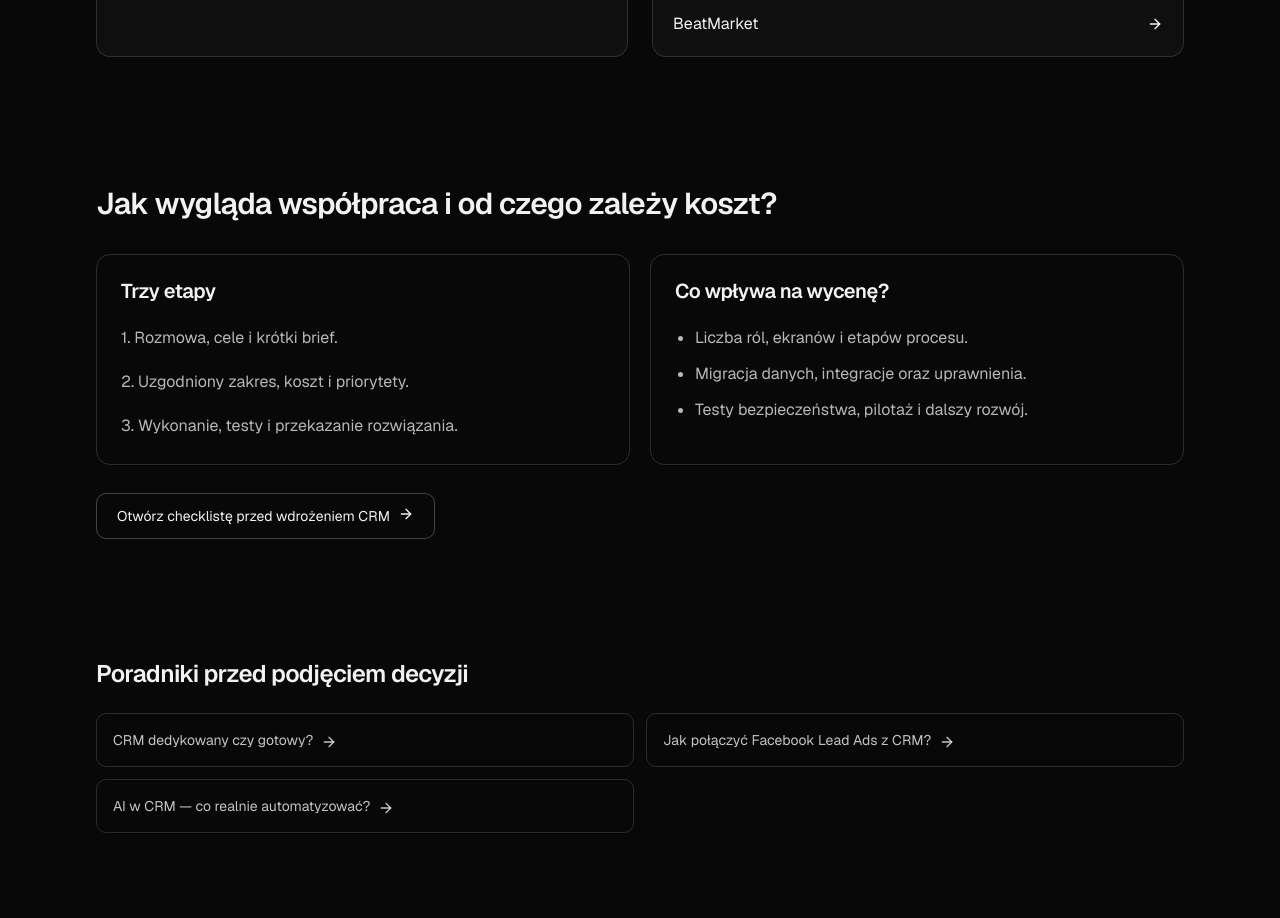
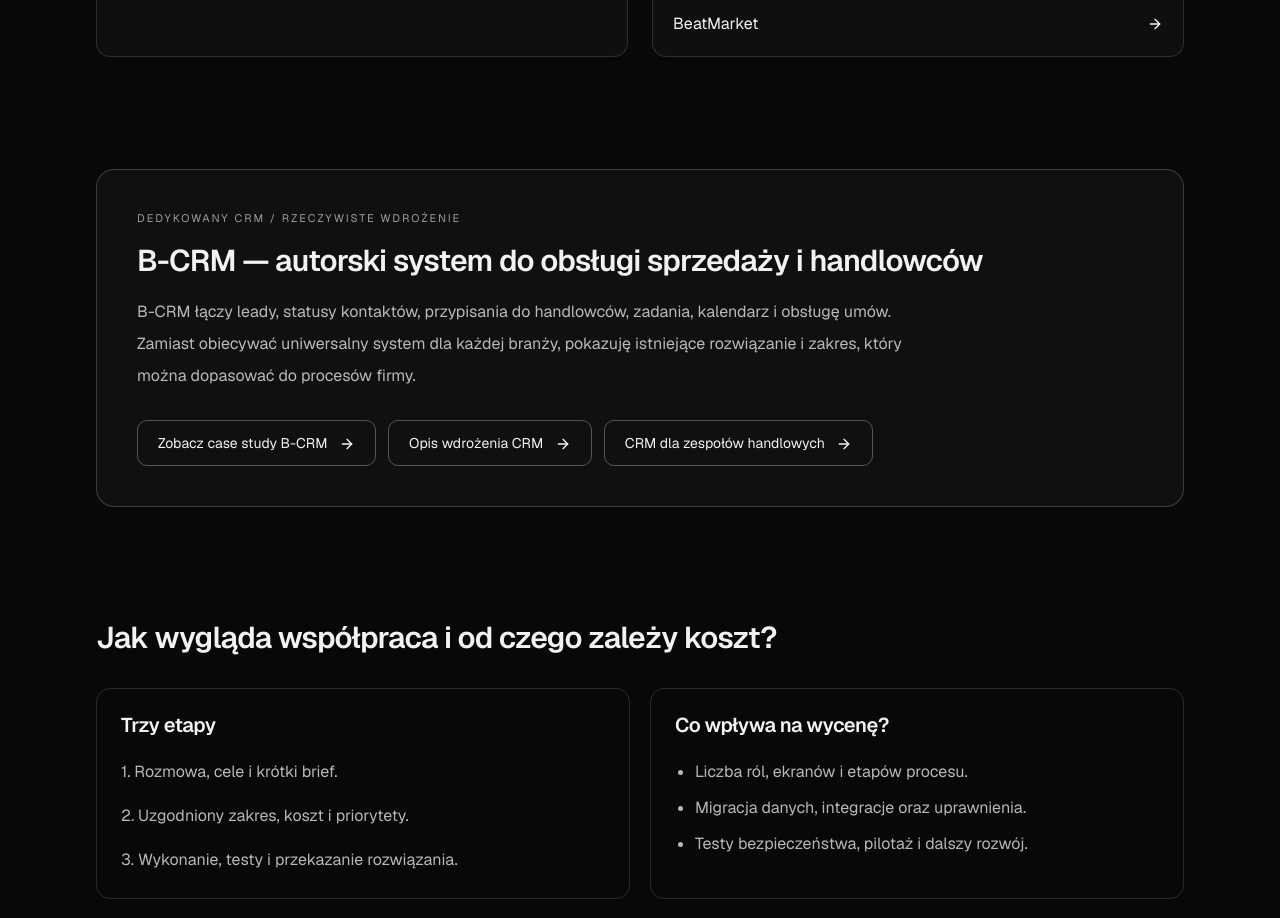
Before and after one commit to ft4k696bk6-prog/kacper-portfolio, a Next.js app: page /crm-i-aplikacje-webowe in a window 1280 px wide. Shown: the part 2400-3318 px from the top of the page. Built offline with nearby package versions, Linux system fonts and the light colour scheme; no server answers.

Commit message:
Strengthen CRM service page with concrete B-CRM case study links

```diff
--- a/src/components/ServiceLandingPage.tsx
+++ b/src/components/ServiceLandingPage.tsx
@@ -315,6 +315,24 @@ export function ServiceLandingPage({ kind }: ServiceLandingPageProps) {
           ))}
         </div>
       </section>
+      {kind === "apps" && (
+        <section className="mx-auto max-w-6xl px-5 py-12 md:px-8" aria-labelledby="crm-implementation">
+          <div className="rounded-2xl border border-white/20 bg-white/[0.035] p-7 md:p-10">
+            <p className="page-eyebrow">Dedykowany CRM / rzeczywiste wdrożenie</p>
+            <h2 id="crm-implementation" className="mt-4 text-2xl font-semibold md:text-3xl">B-CRM — autorski system do obsługi sprzedaży i handlowców</h2>
+            <p className="mt-4 max-w-3xl leading-8 text-white/75">
+              B-CRM łączy leady, statusy kontaktów, przypisania do handlowców, zadania,
+              kalendarz i obsługę umów. Zamiast obiecywać uniwersalny system dla każdej branży,
+              pokazuję istniejące rozwiązanie i zakres, który można dopasować do procesów firmy.
+            </p>
+            <div className="mt-7 flex flex-wrap gap-3">
+              <Link href="/case-studies/b-crm" className="rounded-lg border border-white/30 px-5 py-3 text-sm text-white hover:border-white/60">Zobacz case study B-CRM <ArrowRight className="ml-2 inline h-4 w-4"/></Link>
+              <Link href="/b-crm-case-study" className="rounded-lg border border-white/30 px-5 py-3 text-sm text-white hover:border-white/60">Opis wdrożenia CRM <ArrowRight className="ml-2 inline h-4 w-4"/></Link>
+              <Link href="/crm-dla-firm-handlowych" className="rounded-lg border border-white/30 px-5 py-3 text-sm text-white hover:border-white/60">CRM dla zespołów handlowych <ArrowRight className="ml-2 inline h-4 w-4"/></Link>
+            </div>
+          </div>
+        </section>
+      )}
       {kind !== "marketing" && (
         <section className="mx-auto max-w-6xl px-5 py-16 md:px-8">
           <h2 className="text-3xl font-semibold tracking-tight">Jak wygląda współpraca i od czego zależy koszt?</h2>
```
